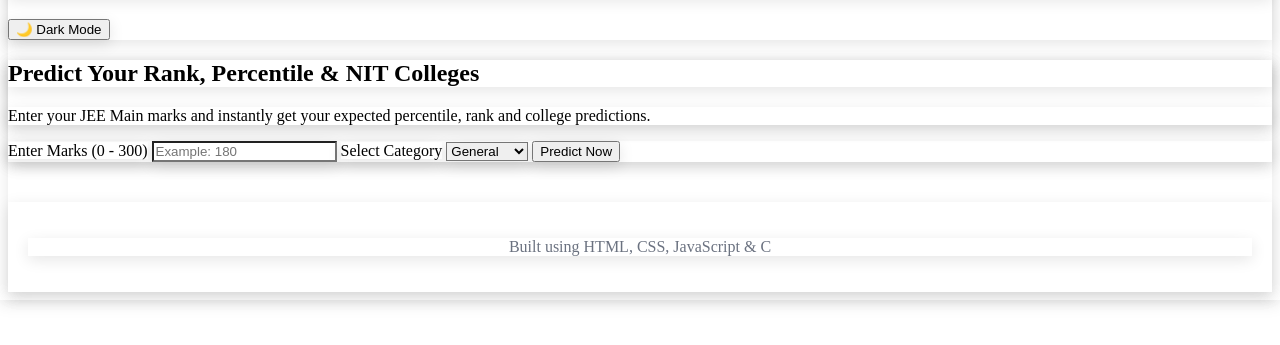
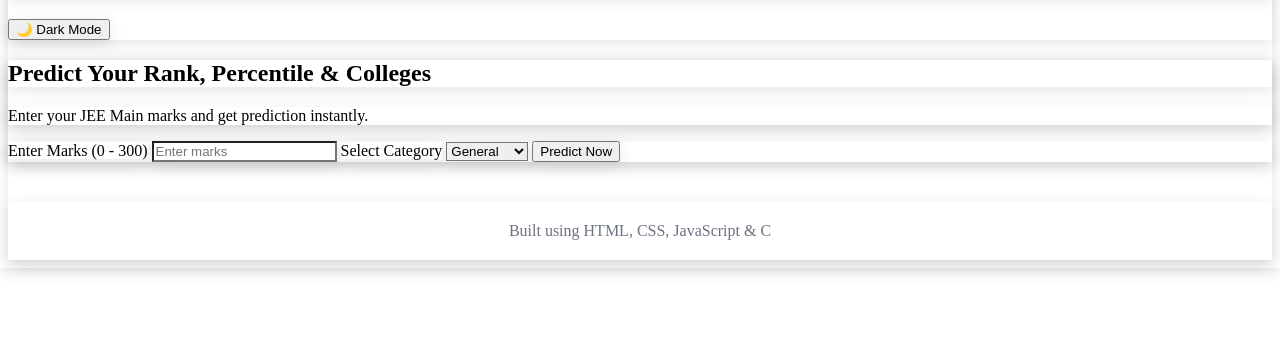
Before and after one commit to ninjazx10rsubham-source/JEE-College-Prediction-System, a plain HTML site: page index.html in a window 1280 px wide. Shown: the part 61-406 px from the top of the page. Drawn offline with Linux system fonts and the light colour scheme.

Commit message:
Update index.html

```diff
--- a/index.html
+++ b/index.html
@@ -1,13 +1,14 @@
 <!DOCTYPE html>
 <html lang="en">
 <head>
-  <meta charset="UTF-8">
-  <meta name="viewport" content="width=device-width, initial-scale=1.0">
+  <meta charset="UTF-8" />
+  <meta name="viewport" content="width=device-width, initial-scale=1.0"/>
 
-  <title>JEE Main Predictor 2026</title>
+  <title>JEE Main 2026 Predictor</title>
 
   <link rel="stylesheet" href="style.css">
 </head>
+
 <body>
 
   <header>
@@ -19,11 +20,10 @@
   <main>
 
     <section class="hero">
-      <h2>Predict Your Rank, Percentile & NIT Colleges</h2>
+      <h2>Predict Your Rank, Percentile & Colleges</h2>
 
       <p>
-        Enter your JEE Main marks and instantly get your
-        expected percentile, rank and college predictions.
+        Enter your JEE Main marks and get prediction instantly.
       </p>
     </section>
 
@@ -34,7 +34,7 @@
       <input
         type="number"
         id="marks"
-        placeholder="Example: 180"
+        placeholder="Enter marks"
       >
 
       <label>Select Category</label>
@@ -53,12 +53,12 @@
 
     </section>
 
-    <section id="result" class="result-card"></section>
+    <section id="result"></section>
 
   </main>
 
   <footer>
-    <p>Built using HTML, CSS, JavaScript & C</p>
+    Built using HTML, CSS, JavaScript & C
   </footer>
 
   <script src="data.js"></script>
```
